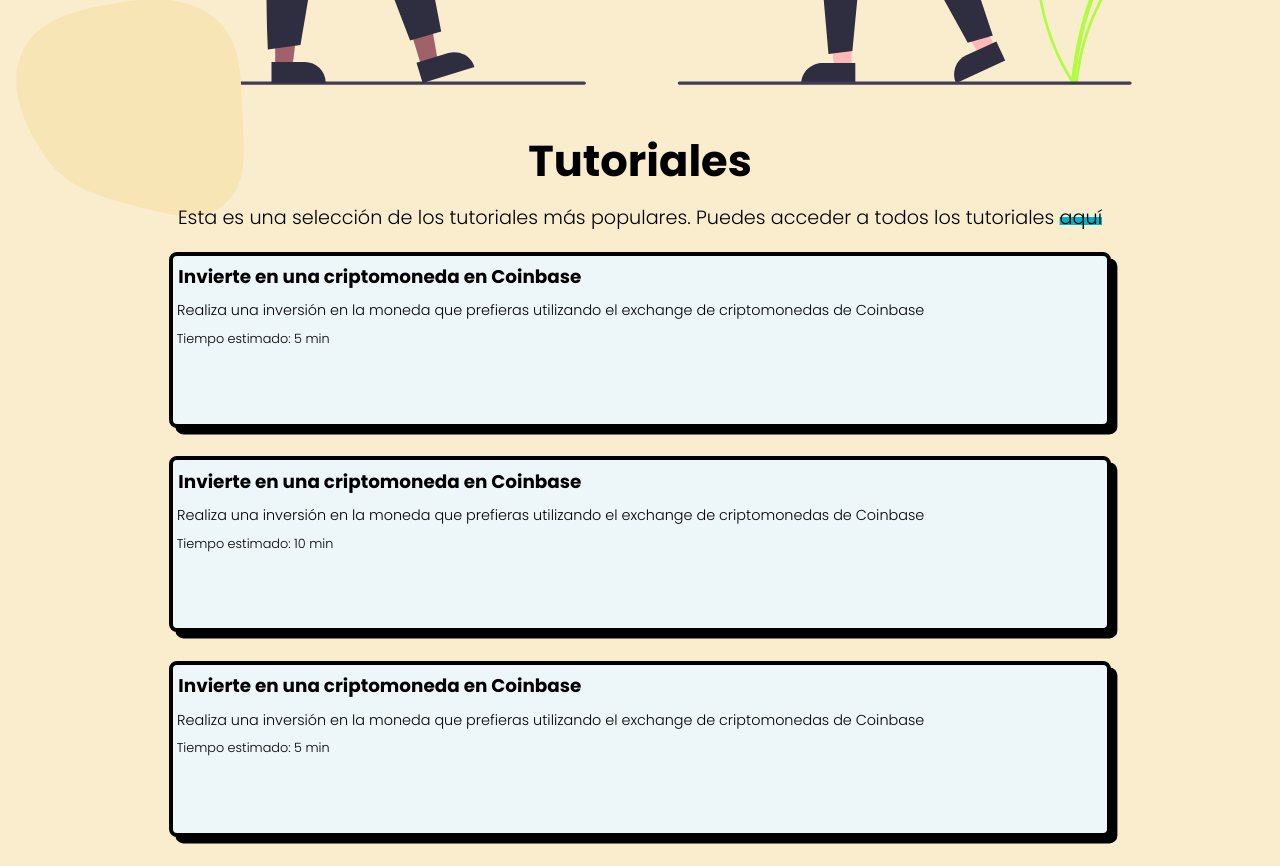
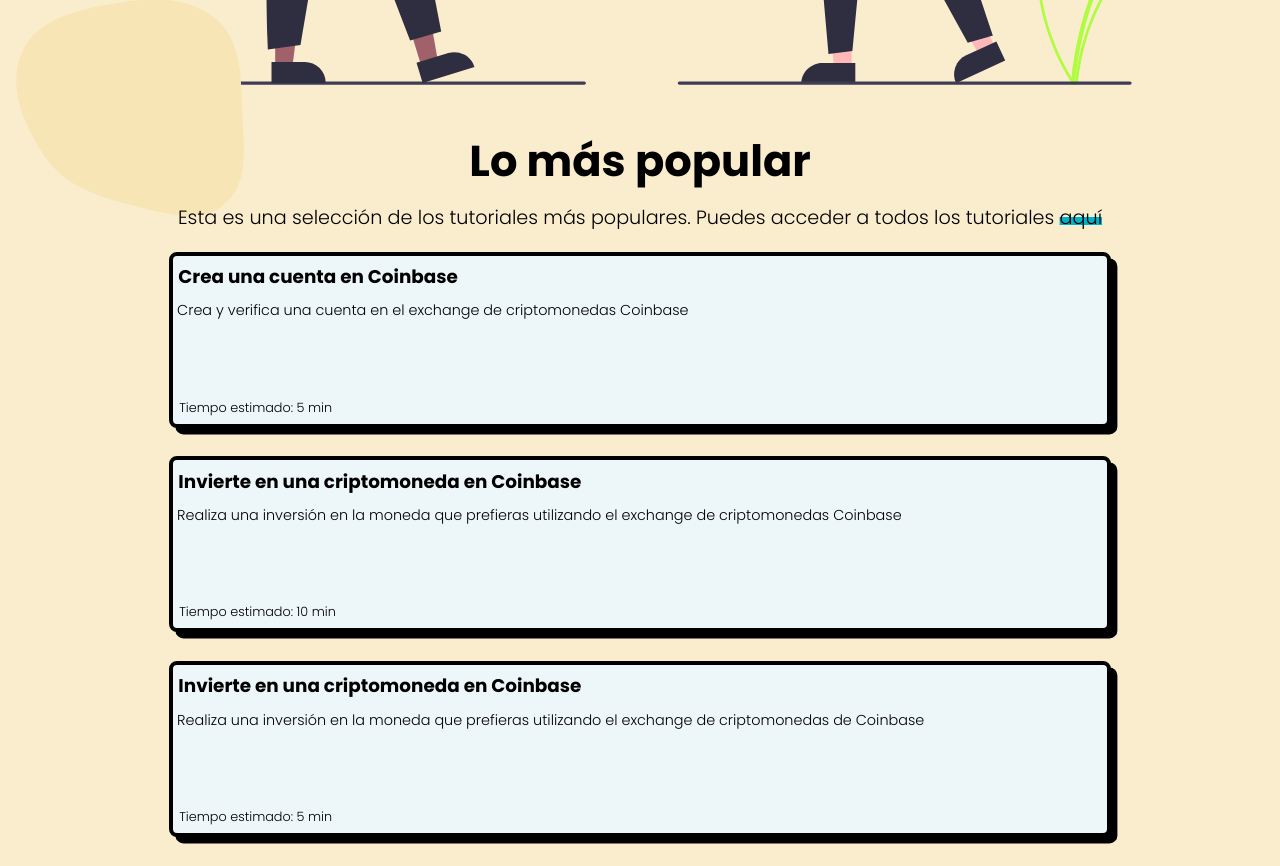
Before and after one commit to voidMuyTofu/cryptoaprende, a React (Vite) app in the folder criptoaprende/: page / in a window 1280 px wide. Shown: the part 980-1846 px from the top of the page. Built offline with nearby package versions, Linux system fonts and the light colour scheme.

Commit message:
Cambiados textos y posicion del texto en las cards

```diff
--- a/criptoaprende/src/components/TutorialesSection.tsx
+++ b/criptoaprende/src/components/TutorialesSection.tsx
@@ -19,20 +19,20 @@ export default function TutorialesSection() {
                     fill="#F7E5B5"
                 />
             </svg>
-            <h1 className={styles.titulo}>Tutoriales</h1>
+            <h1 className={styles.titulo}>Lo más popular</h1>
             <p className={styles.descripcion}>
                 Esta es una selección de los tutoriales más populares. Puedes
                 acceder a todos los tutoriales{" "}
                 <span className={styles.subrayado}>aquí</span>
             </p>
             <TutorialCard
-                titulo="Invierte en una criptomoneda en Coinbase"
-                descripcion="Realiza una inversión en la moneda que prefieras utilizando el exchange de criptomonedas de Coinbase"
+                titulo="Crea una cuenta en Coinbase"
+                descripcion="Crea y verifica una cuenta en el exchange de criptomonedas Coinbase"
                 tiempo="5"
             />
             <TutorialCard
                 titulo="Invierte en una criptomoneda en Coinbase"
-                descripcion="Realiza una inversión en la moneda que prefieras utilizando el exchange de criptomonedas de Coinbase"
+                descripcion="Realiza una inversión en la moneda que prefieras utilizando el exchange de criptomonedas Coinbase"
                 tiempo="10"
             />
             <TutorialCard
--- a/criptoaprende/src/styles/HeroSection.module.css
+++ b/criptoaprende/src/styles/HeroSection.module.css
@@ -30,6 +30,7 @@
 }
 
 .botonTutoriales {
+    cursor: pointer;
     background-color: var(--pink-color);
     font-size: 1.6em;
     font-weight: 700;
--- a/criptoaprende/src/styles/TutorialCard.module.css
+++ b/criptoaprende/src/styles/TutorialCard.module.css
@@ -23,14 +23,16 @@
 
 .descripcion {
     font-size: 0.9em;
+    width: 90%;
     padding: 0;
     margin-left: 0.3em;
     margin-top: 0.7em;
 }
 
 .tiempo {
+    position: absolute;
     font-size: 0.8em;
     padding: 0;
-  margin-left: 0.3em;
-  margin-top: 0.7em;
+    bottom: 0.5em;
+    left: 0.5em;
 }
```
Also changed, not shown: 1 other file (tests, documents, lock files or other folders). Lines whose indentation alone changed are shown as unchanged.
